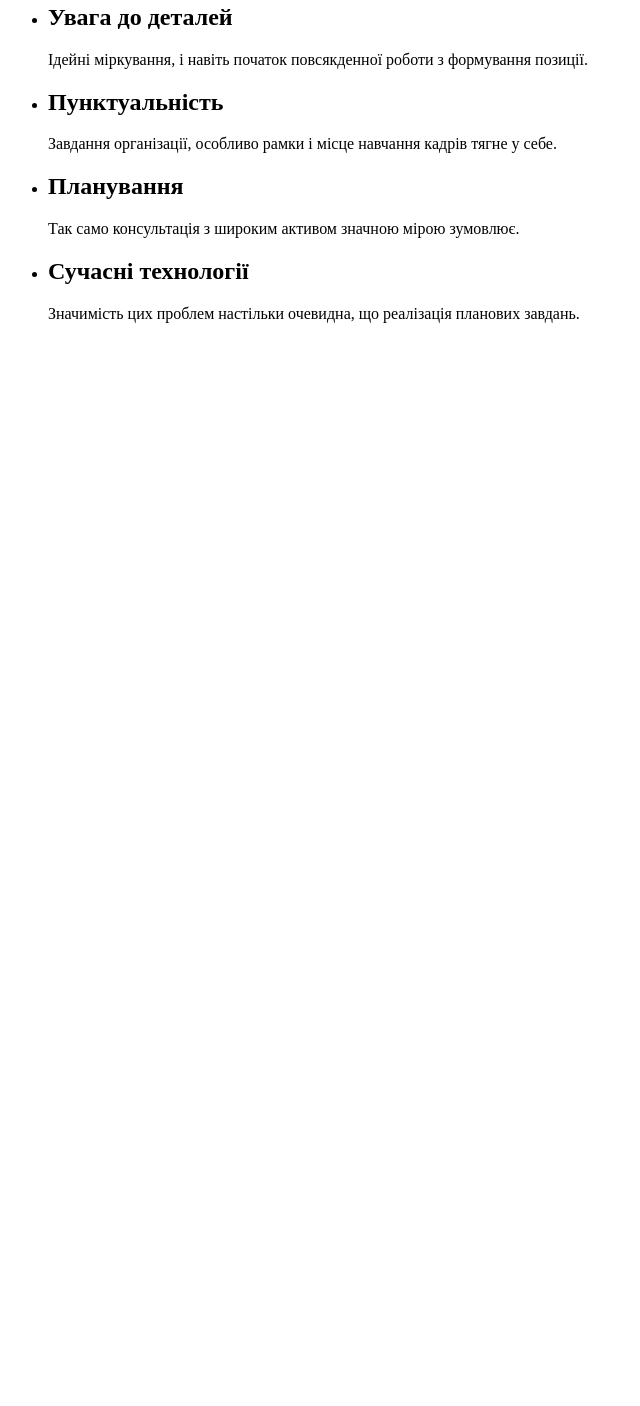
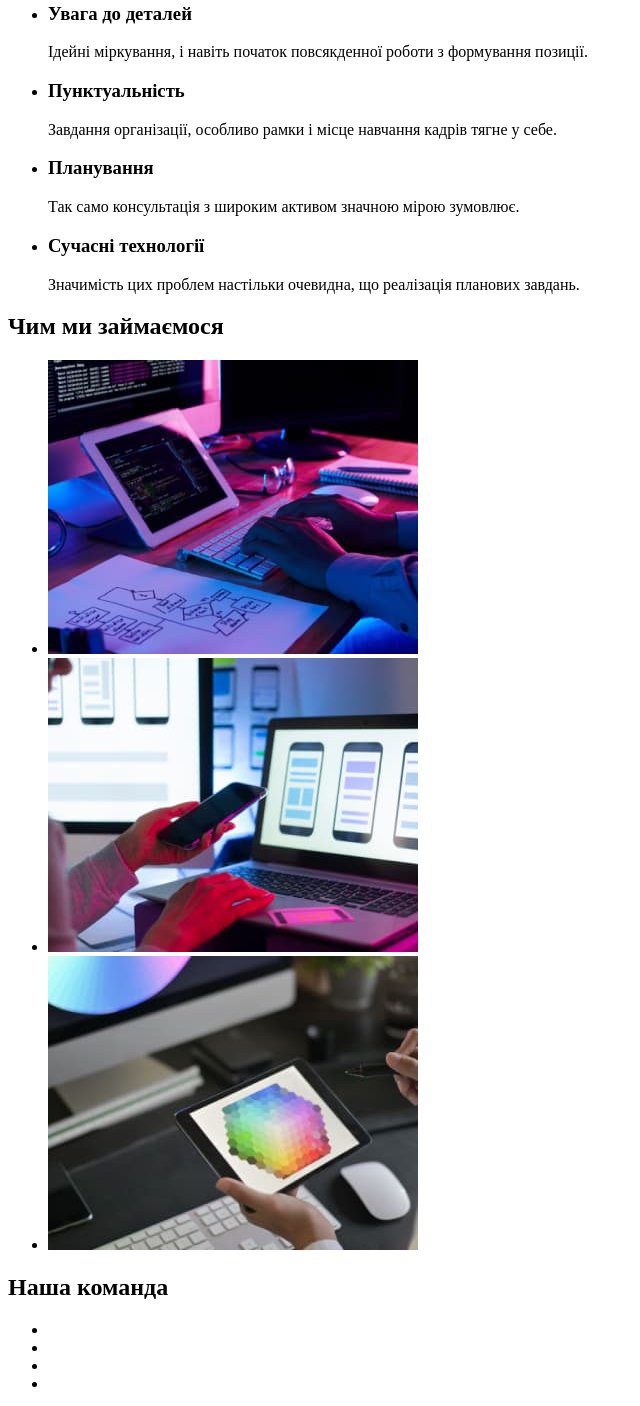
Before and after one commit to OksanaVorobiova/goit-markup-hw-01, a plain HTML site: page index.html in a window 1280 px wide. Shown: the part 252-1658 px from the top of the page, without its empty margins (0-640 px from the left). Before the commit the page ends 800 px from the top, so only its background shows below. Drawn offline with Linux system fonts and the light colour scheme.

Commit message:
added third section

```diff
--- a/index.html
+++ b/index.html
@@ -39,23 +39,51 @@
     </section>
     <!--Особливості-->
     <section>
+        <h2 hidden>Особливості</h2>
         <ul>
             <li>
-                <h2>Увага до деталей</h2>
+                <h3>Увага до деталей</h3>
                 <p>Ідейні міркування, і навіть початок повсякденної роботи з формування позиції.</p>
             </li>
             <li>
-                <h2>Пунктуальність</h2>
+                <h3>Пунктуальність</h3>
                 <p>Завдання організації, особливо рамки і місце навчання кадрів тягне у себе.</p>
             </li>
             <li>
-                <h2>Планування</h2>
+                <h3>Планування</h3>
                 <p>Так само консультація з широким активом значною мірою зумовлює.</p>
             </li>
             <li>
-                <h2>Сучасні технології</h2>
+                <h3>Сучасні технології</h3>
                 <p>Значимість цих проблем настільки очевидна, що реалізація планових завдань.</p>
             </li>
+        </ul>
+    </section>
+    <!--Чим ми займаємося-->
+    <section>
+        <h2>Чим ми займаємося</h2>
+        <ul>
+            <li>
+                <img src="./images/box-1.jpg" alt="робота на ноутбуці" width="370" />
+            </li>
+            <li>
+                <img src="./images/box-2.jpg" alt="смартфон та нойтбук" width="370" />
+            </li>
+            <li>
+                <img src="./images/box-3.jpg" alt="кольорова палітра на планшеті" width="370" />
+            </li>
+        </ul>
+    </section>
+    <!--Наша команда-->
+    <section>
+        <h2>Наша команда</h2>
+        <ul>
+            <li>
+
+            </li>
+            <li></li>
+            <li></li>
+            <li></li>
         </ul>
     </section>
    </main>
```
Also changed, not shown: images/box-1.jpg (added), images/box-2.jpg (added), images/box-3.jpg (added).
